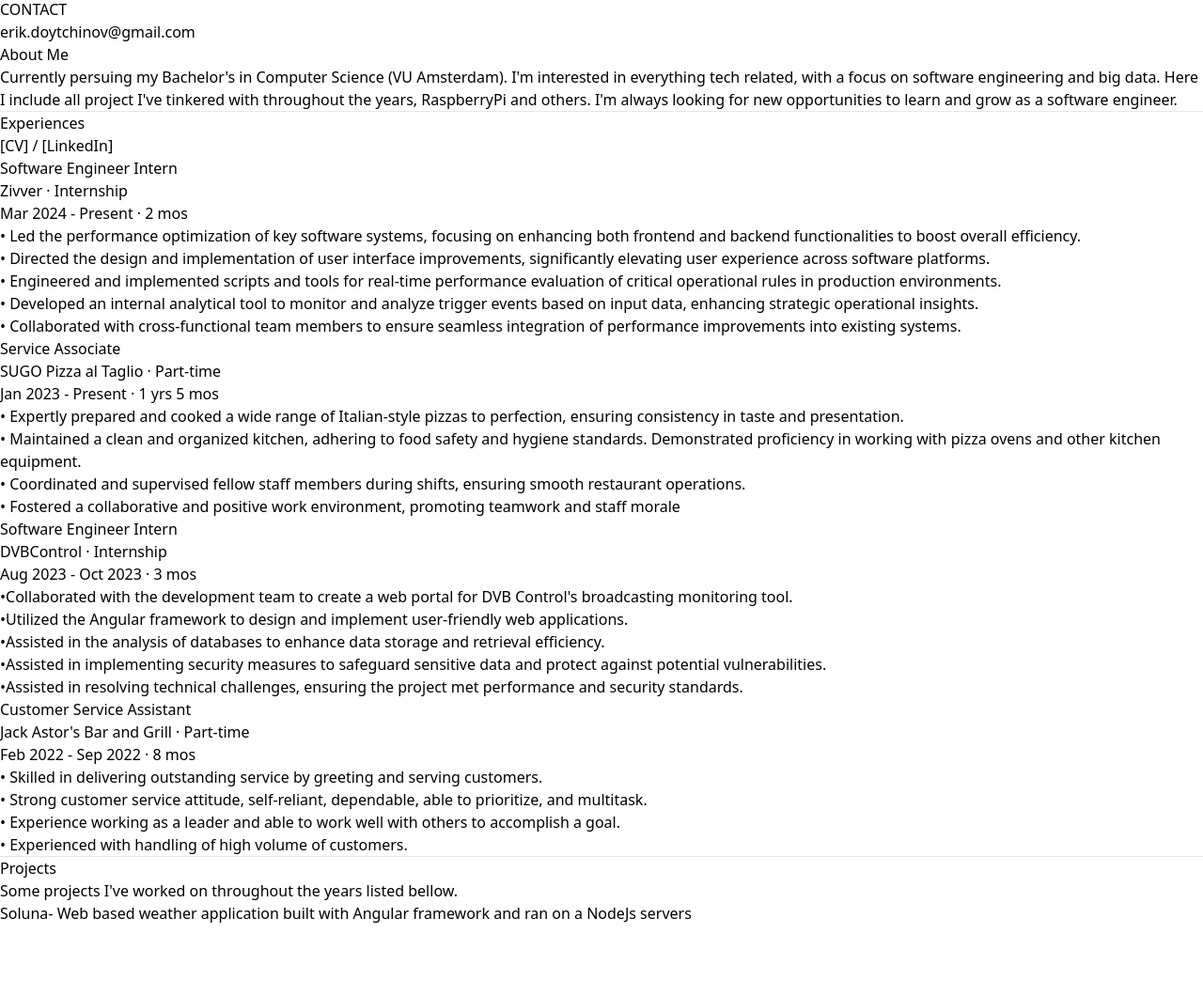
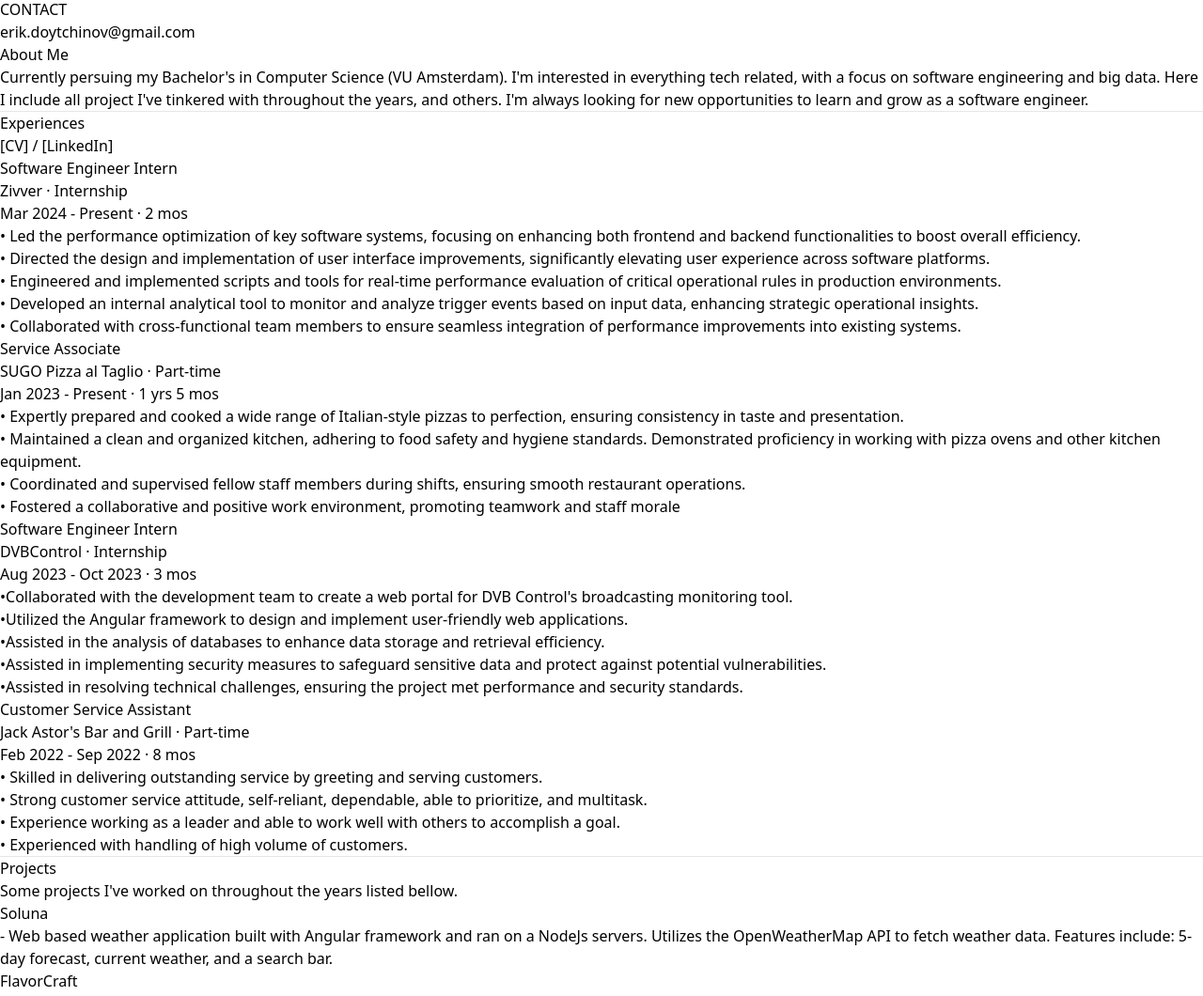
Before and after one commit to ErikDoytchinov/erik.doytchinov, a React (Vite) app: page / in a window 1280 px wide. Shown: the part 350-1410 px from the top of the page at 94% size. Before the commit the page ends 1334 px from the top, so only its background shows below. Built offline with nearby package versions, Linux system fonts and the light colour scheme.

Commit message:
Add a few new sections of information

```diff
--- a/src/portfolio/Portfolio.tsx
+++ b/src/portfolio/Portfolio.tsx
@@ -18,7 +18,7 @@ function calculateTimeBetweenTwoStringDates(date1: string) {
 
 function Portfolio() {
     return (
-        <div className="flex-1 overflow-y-auto p-4 md:mt-0 md:ml-64 bg-neutral-900">
+        <div className="flex-1 md:overflow-y-auto p-4 md:mt-0 md:ml-64 bg-neutral-900">
             <h1 className="text-2xl ml-6 pt-3 text-white">About Me</h1>
             <p className="top-10 ml-6 pt-5 left-3 text-white bdg-gradient-to-tr:bg-slate-300 text-sm">
                 Currently persuing my Bachelor&apos;s in Computer Science (
@@ -30,9 +30,9 @@ function Portfolio() {
                 </a>
                 ). I&apos;m interested in everything tech related, with a focus
                 on software engineering and big data. Here I include all project
-                I&apos;ve tinkered with throughout the years, RaspberryPi and
-                others. I&apos;m always looking for new opportunities to learn
-                and grow as a software engineer.
+                I&apos;ve tinkered with throughout the years, and others.
+                I&apos;m always looking for new opportunities to learn and grow
+                as a software engineer.
             </p>
             <hr className="h-px my-5 bg-gray-200 border-0 dark:bg-gray-700"></hr>
             <h1 className="text-2xl ml-6 pt-1 left-3 text-white">
@@ -273,8 +273,29 @@ function Portfolio() {
                     >
                         Soluna
                     </a>
-                    - Web based weather application built with Angular framework
-                    and ran on a NodeJs servers
+                    <p>
+                        - Web based weather application built with Angular
+                        framework and ran on a NodeJs servers. Utilizes the
+                        OpenWeatherMap API to fetch weather data. Features
+                        include: 5-day forecast, current weather, and a search
+                        bar.
+                    </p>
+                </li>
+                <li className="list-item pt-1 pl-3"></li>
+            </ul>
+            <ul className="text-white list-inside ml-3 pt-2">
+                <li className="list-item pt-1 pl-3">
+                    <a
+                        href="https://github.com/ErikDoytchinov/flavor-craft"
+                        className="text-slate-400"
+                    >
+                        FlavorCraft
+                    </a>
+                    <p>
+                        - A minecraft modpack that adds a variety of new foods
+                        and recipes to the game. Built with the forge modding
+                        framework. Currently in development.
+                    </p>
                 </li>
                 <li className="list-item pt-1 pl-3"></li>
             </ul>
```
